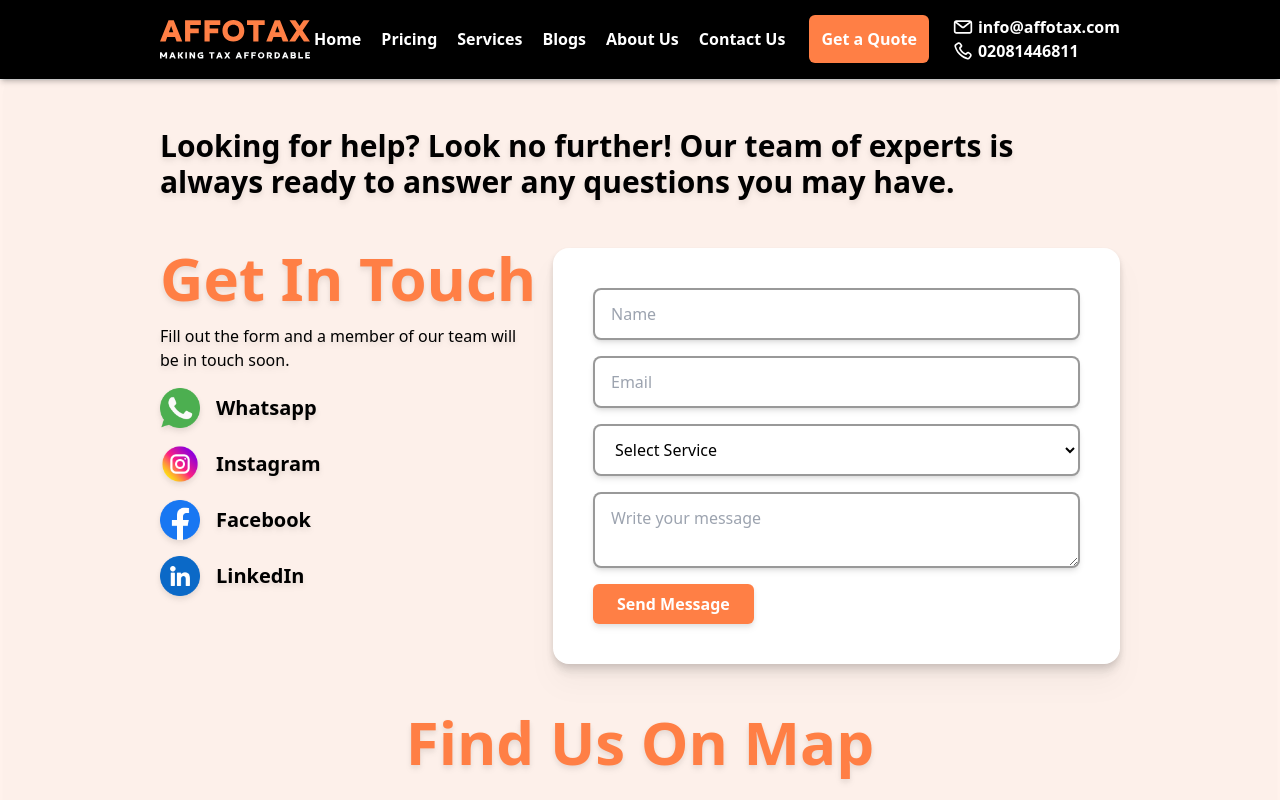
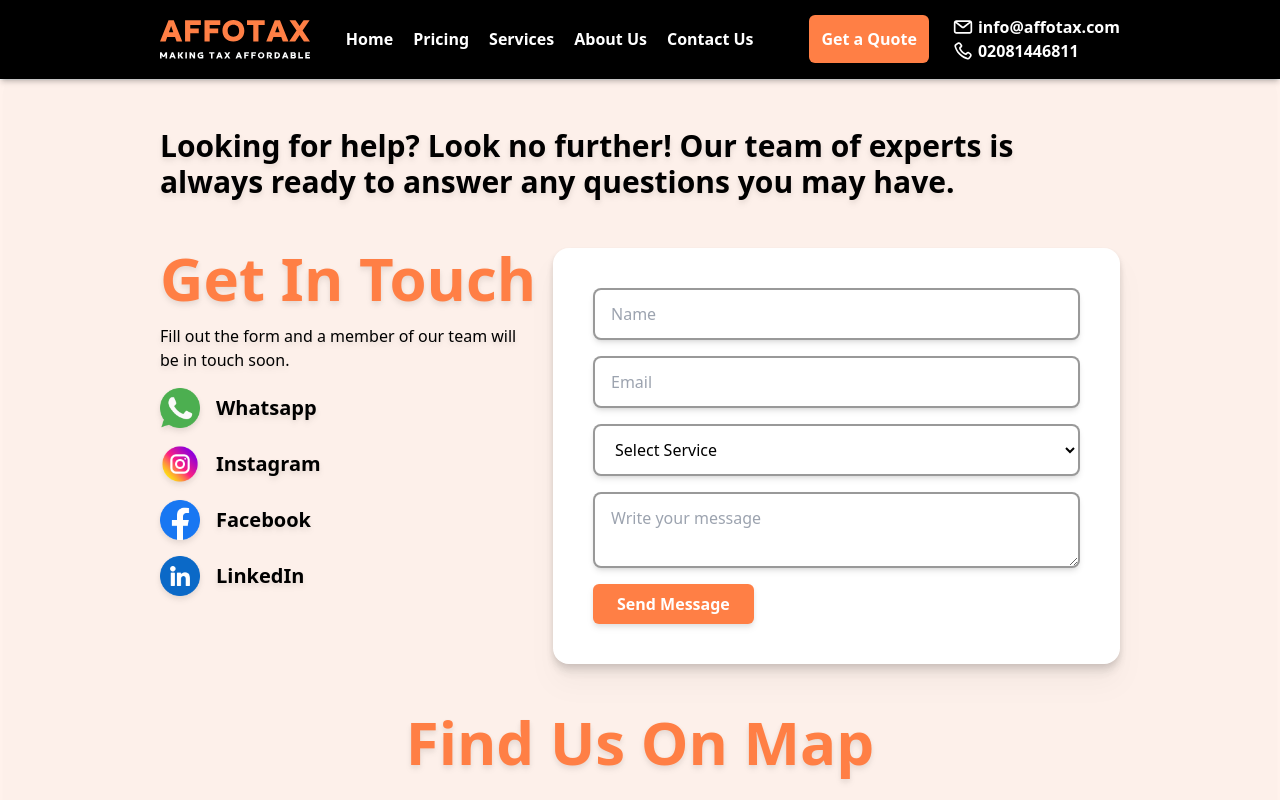
Before and after one commit to developeraffotax/affotax-website, a Next.js app: page /contact-us in a window 1280 px wide. Shown: the top 800 px of the page. Built offline with nearby package versions, Linux system fonts and the light colour scheme; grey boxes are pictures that could not be loaded; a web font is replaced by a local one.

Commit message:
email update and home top pic edit

```diff
--- a/components/Header/Header.jsx
+++ b/components/Header/Header.jsx
@@ -58,7 +58,7 @@ export default function Header() {
                 </ul>
               </div>
 
-              <Link href={"/blogs"} className="mr-5 hover:text-primary hover:cursor-pointer"> Blogs </Link>
+              {/* <Link href={"/blogs"} className="mr-5 hover:text-primary hover:cursor-pointer"> Blogs </Link> */}
               <Link href={"/about-us"} className="mr-5 hover:text-primary hover:cursor-pointer"> About Us </Link>
               <Link href={"/contact-us"} className="mr-5 hover:text-primary hover:cursor-pointer"> Contact Us </Link>
             </nav>
@@ -117,7 +117,7 @@ export default function Header() {
                 ) : null}
               </div>
 
-              <Link onClick={() => setIsMobileNav(false)} href={"/blogs"} className=" hover:text-primary hover:cursor-pointer"> Blogs </Link>
+              {/* <Link onClick={() => setIsMobileNav(false)} href={"/blogs"} className=" hover:text-primary hover:cursor-pointer"> Blogs </Link> */}
               <Link onClick={() => setIsMobileNav(false)} href={"/about-us"} className=" hover:text-primary hover:cursor-pointer"> About Us </Link>
               <Link onClick={() => setIsMobileNav(false)} href={"/contact-us"} className=" hover:text-primary hover:cursor-pointer"> Contact Us </Link>
             </nav>
--- a/lib/sendMail.js
+++ b/lib/sendMail.js
@@ -15,7 +15,7 @@ const sendMail = (name, fromEmail, service, message) => {
 		transporter.sendMail(
 			{
 				from: "info@affotax.com",
-				to: "ahtshamsaleem51@gmail.com",
+				to: "info@affotax.com",
 				subject: `Email from ${name} | ${fromEmail}`,
 				text: `
 				Name: ${name}
```
